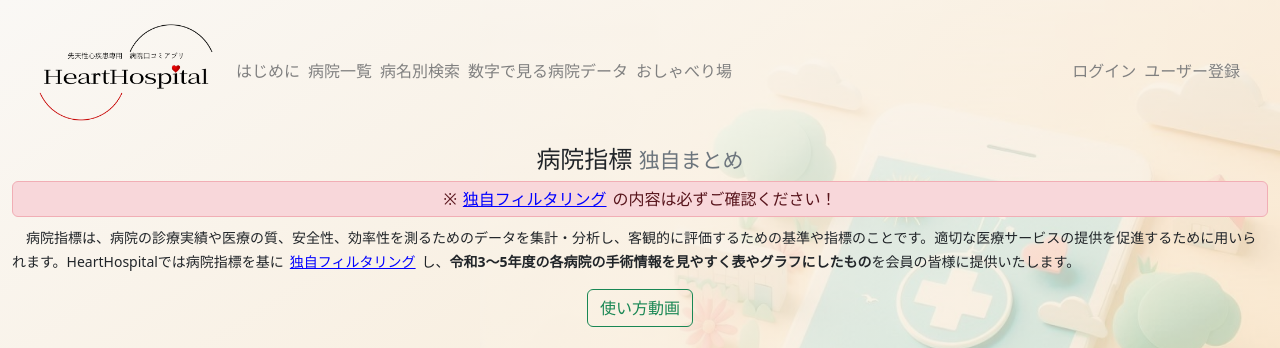
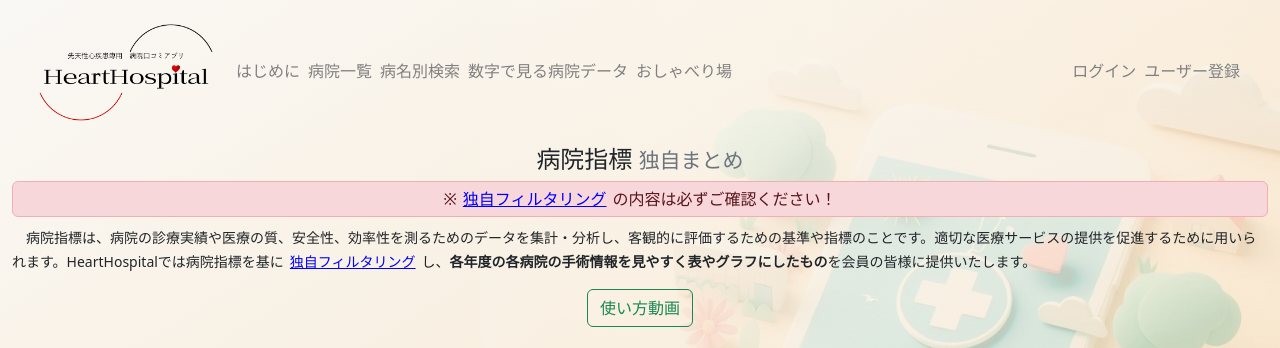
Before and after one commit to UphoneJP/hearthospital-server-bedrock, a Node project: template views/others/hospitalData.ejs in a window 1280 px wide. Shown: the top 348 px of the page. Run offline with Node 20 templates, Linux system fonts and the light colour scheme; the template is opened without the code that fills it, so the values that code supplies are empty; some libraries are stand-ins or nearby versions.

Commit message:
文言の修正

```diff
--- a/views/main/whatsNew.ejs
+++ b/views/main/whatsNew.ejs
@@ -5,7 +5,7 @@
             <tbody>
                 <!-- <span class="badge bg-danger blinking-badge">New</span> -->
                 <tr>
-                    <th scope="row">2025.11.04<span class="badge bg-danger blinking-badge">New</span></th>
+                    <th scope="row">2025.11.04</th>
                     <td class="text-start">
                         <a href="/whatsNew/renewalHospitalDataR6">
                             【 『数字で見る病院データ』を更新】<br>令和6年度の最新データを掲載しました！
--- a/views/others/hospitalDataPartial/dialog.ejs
+++ b/views/others/hospitalDataPartial/dialog.ejs
@@ -3,7 +3,7 @@
 </div>
 <p>
     <small>
-        　病院指標は、病院の診療実績や医療の質、安全性、効率性を測るためのデータを集計・分析し、客観的に評価するための基準や指標のことです。適切な医療サービスの提供を促進するために用いられます。HeartHospitalでは病院指標を基に<button type="button" data-bs-toggle="modal" data-bs-target="#explanationOfFilter" style="background-color: transparent;border: 0;text-decoration: underline;color:blue;">独自フィルタリング</button>し、<b>令和3～5年度の各病院の手術情報を見やすく表やグラフにしたもの</b>を会員の皆様に提供いたします。
+        　病院指標は、病院の診療実績や医療の質、安全性、効率性を測るためのデータを集計・分析し、客観的に評価するための基準や指標のことです。適切な医療サービスの提供を促進するために用いられます。HeartHospitalでは病院指標を基に<button type="button" data-bs-toggle="modal" data-bs-target="#explanationOfFilter" style="background-color: transparent;border: 0;text-decoration: underline;color:blue;">独自フィルタリング</button>し、<b>各年度の各病院の手術情報を見やすく表やグラフにしたもの</b>を会員の皆様に提供いたします。
     </small>
 </p>
 <!-- Button trigger modal -->
```
